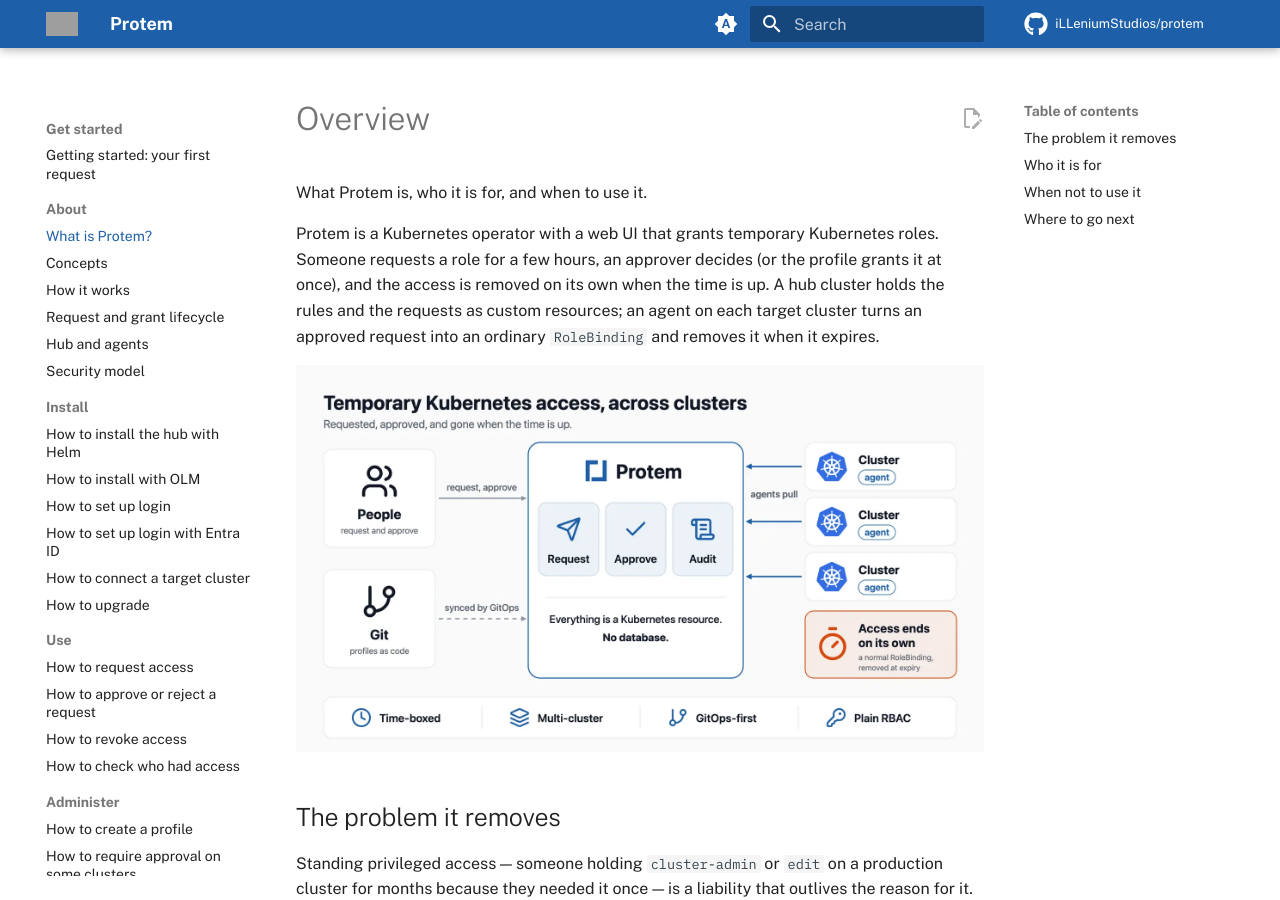
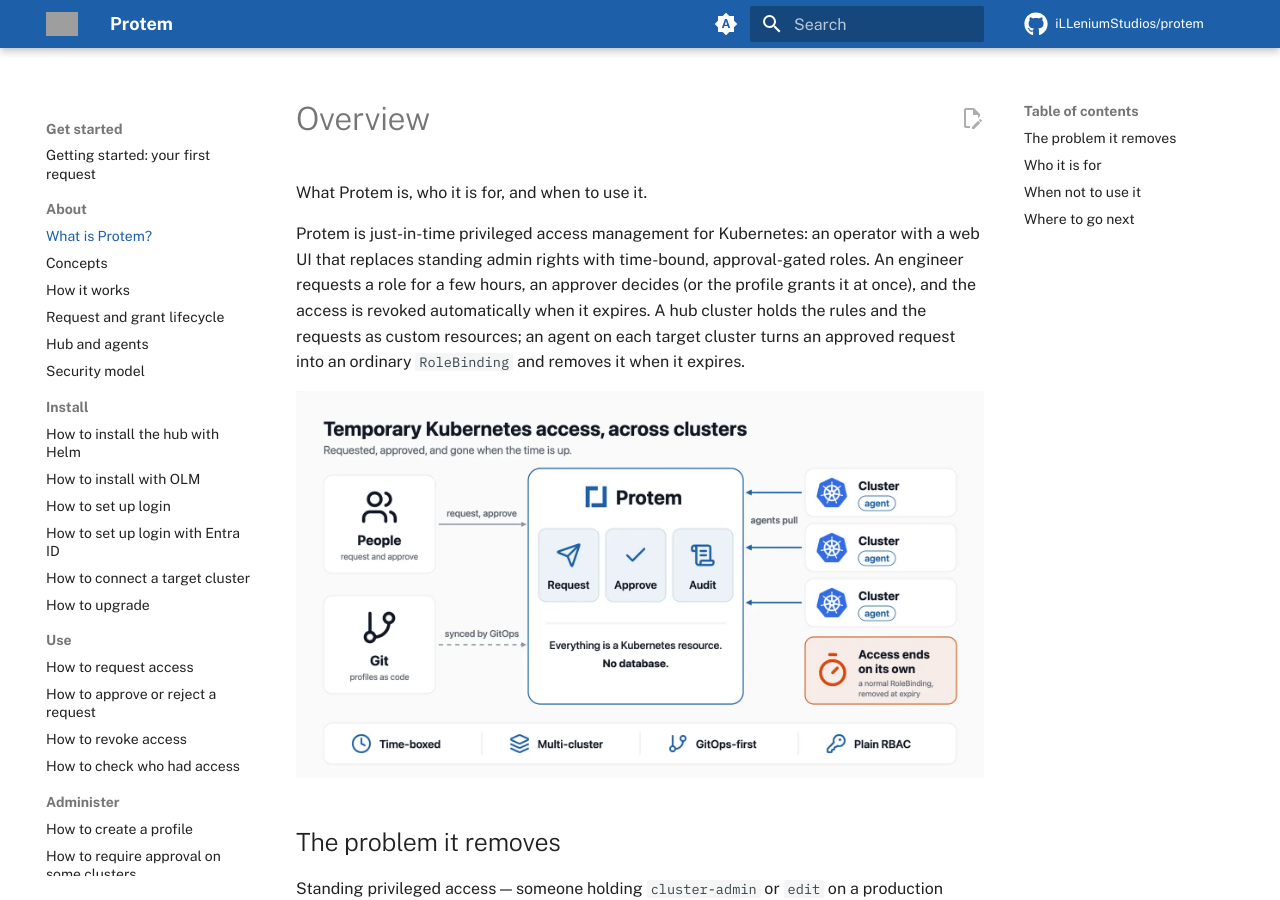
Before and after one commit to iLLeniumStudios/protem, an MkDocs documentation site: the page built from docs/overview.md, in a window 1280 px wide and 900 px high. Built offline with MkDocs 1.6.1 and Material for MkDocs 9.7.7, drawn with Linux system fonts in a browser that asks for light colours; grey boxes are pictures that could not be loaded.

Commit message:
docs: describe Protem as just-in-time privileged access management

```diff
--- a/docs/overview.md
+++ b/docs/overview.md
@@ -2,7 +2,7 @@
 
 What Protem is, who it is for, and when to use it.
 
-Protem is a Kubernetes operator with a web UI that grants temporary Kubernetes roles. Someone requests a role for a few hours, an approver decides (or the profile grants it at once), and the access is removed on its own when the time is up. A hub cluster holds the rules and the requests as custom resources; an agent on each target cluster turns an approved request into an ordinary `RoleBinding` and removes it when it expires.
+Protem is just-in-time privileged access management for Kubernetes: an operator with a web UI that replaces standing admin rights with time-bound, approval-gated roles. An engineer requests a role for a few hours, an approver decides (or the profile grants it at once), and the access is revoked automatically when it expires. A hub cluster holds the rules and the requests as custom resources; an agent on each target cluster turns an approved request into an ordinary `RoleBinding` and removes it when it expires.
 
 ![People request and approve, Git holds the profiles, a hub cluster stores everything as Kubernetes resources, and an agent on each cluster pulls its grants and removes access when it ends](architecture/images/poster.png)
 
--- a/mkdocs.yml
+++ b/mkdocs.yml
@@ -1,5 +1,5 @@
 site_name: Protem
-site_description: Temporary Kubernetes roles, requested, approved and removed on their own.
+site_description: Just-in-time privileged access management for Kubernetes, with time-bound, approval-gated access across every cluster.
 site_url: https://protem.dev/docs/
 repo_url: https://github.com/iLLeniumStudios/protem
 repo_name: iLLeniumStudios/protem
```
Also changed, not shown: README.md (+1 -1 lines), site/landing/index.html, 2 other files.
